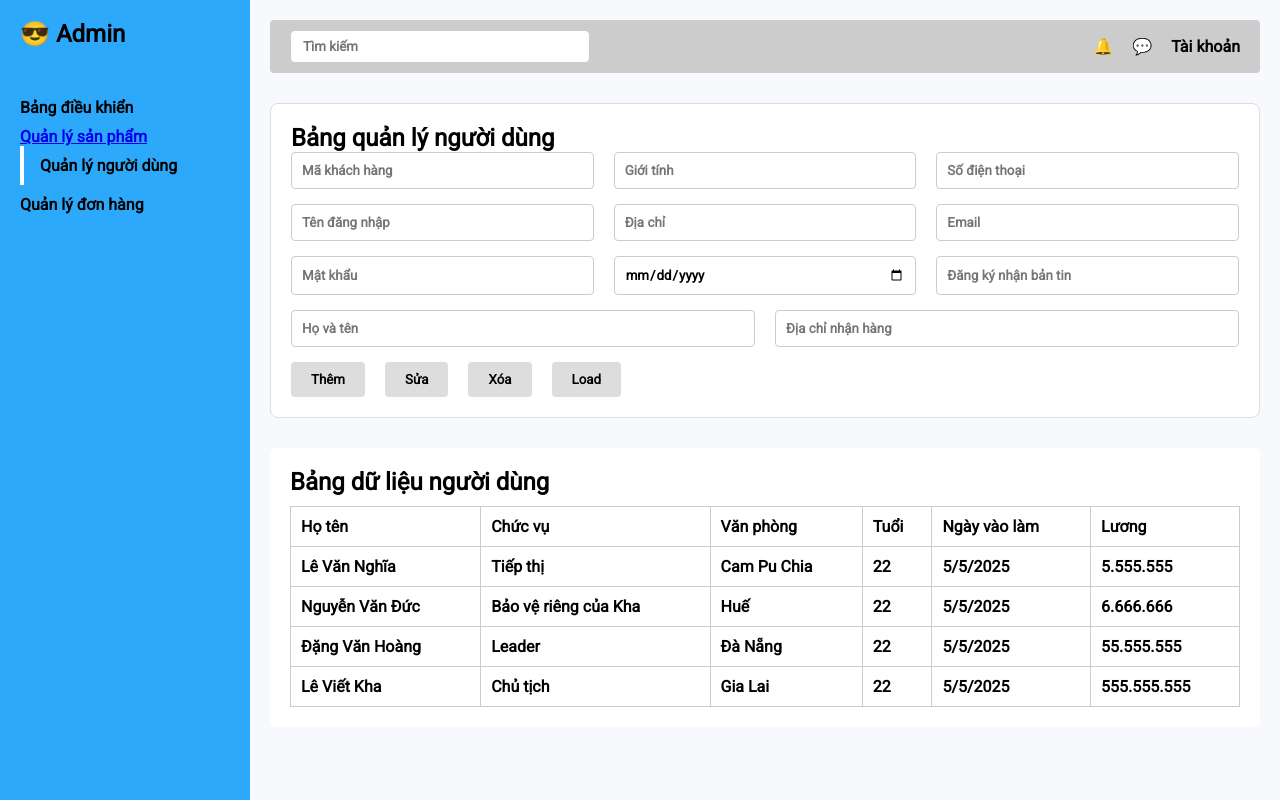
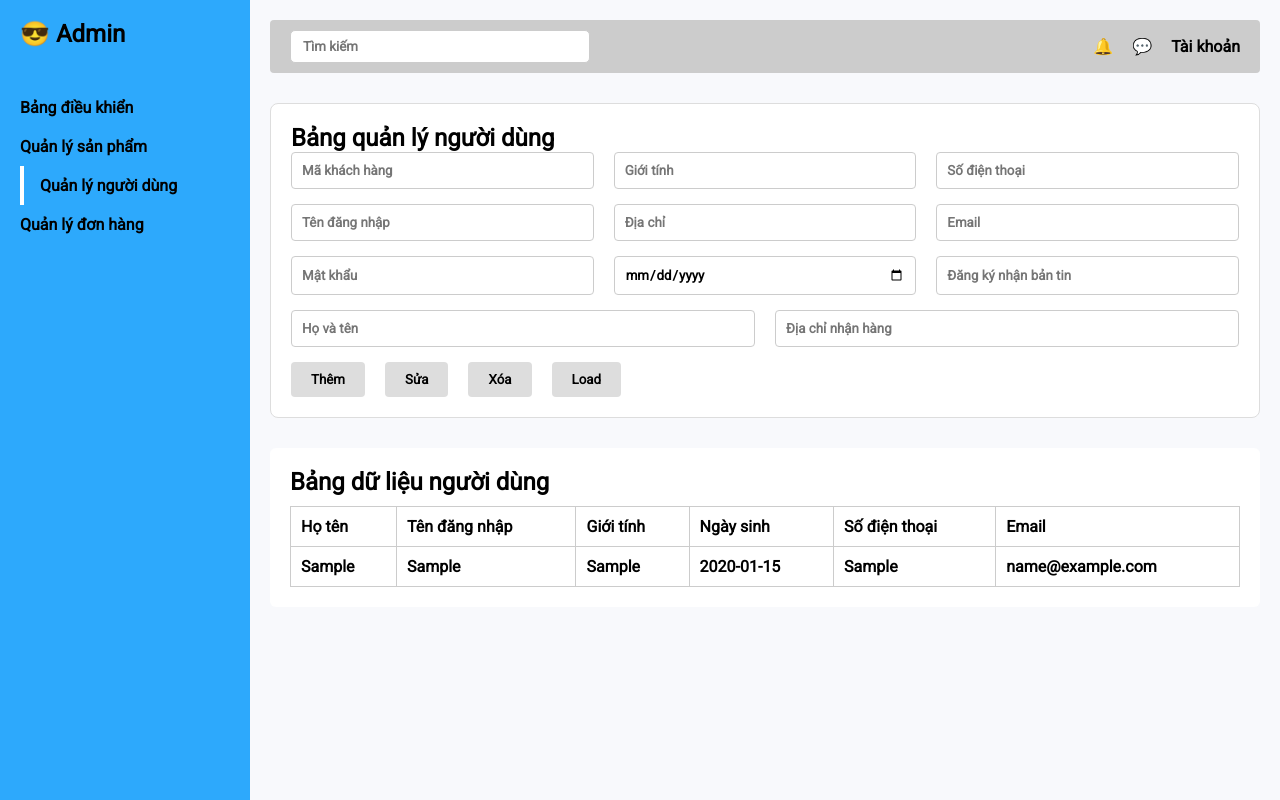
Before and after one commit to Danghoang2004/Group5_QuanLyBanSach, a Flask app: page /quanlynguoidung in a window 1280 px wide. Run offline with Flask 3, Linux system fonts and the light colour scheme; tables that the repository leaves empty hold one stand-in row (values such as "Sample post").

Commit message:
quanlynguoidung

```diff
--- a/app.py
+++ b/app.py
@@ -1,4 +1,4 @@
-from flask import Flask, render_template, request, redirect, session, flash, url_for
+from flask import Flask, jsonify, render_template, request, redirect, session, flash, url_for
 from mysql.connector import connect, Error
 import config
 import uuid
@@ -222,6 +222,73 @@ def quan_ly_san_pham():
 def quan_ly_nguoi_dung():
     return render_template("quanlynguoidung_admin.html")
 
+@app.route("/api/users", methods=["GET"])
+def api_get_users():
+    users = KhachHang.query.all()
+    result = []
+    for user in users:
+        result.append({
+            "makhachhang": user.makhachhang,
+            "tendangnhap": user.tendangnhap,
+            "hoten": user.hoten,
+            "gioitinh": user.gioitinh,
+            "diachi": user.diachi,
+            "sodienthoai": user.sodienthoai,
+            "email": user.email,
+            "ngaysinh": user.ngaysinh.strftime('%Y-%m-%d') if user.ngaysinh else "",
+            "dangkinhanbangtin": user.dangkinhanbangtin,
+            "diachinhanhang": user.diachinhanhang
+        })
+    return jsonify(result)
+
+@app.route("/api/users", methods=["POST"])
+def api_add_user():
+    data = request.json
+    new_user = KhachHang(
+        makhachhang=get_so_ngau_nhien(),
+        tendangnhap=data["tendangnhap"],
+        matkhau=generate_password_hash(data["matkhau"]),
+        hoten=data["hoten"],
+        gioitinh=data["gioitinh"],
+        diachi=data["diachi"],
+        diachinhanhang=data["diachinhanhang"],
+        ngaysinh=datetime.strptime(data["ngaysinh"], "%Y-%m-%d") if data["ngaysinh"] else None,
+        sodienthoai=data["sodienthoai"],
+        email=data["email"],
+        dangkinhanbangtin=data["dangkinhanbangtin"]
+    )
+    db.session.add(new_user)
+    db.session.commit()
+    return jsonify({"success": True})
+
+@app.route("/api/users/<makhachhang>", methods=["PUT"])
+def api_update_user(makhachhang):
+    data = request.json
+    user = KhachHang.query.get(makhachhang)
+    if not user:
+        return jsonify({"success": False, "error": "User not found"}), 404
+
+    user.tendangnhap = data["tendangnhap"]
+    user.hoten = data["hoten"]
+    user.gioitinh = data["gioitinh"]
+    user.diachi = data["diachi"]
+    user.diachinhanhang = data["diachinhanhang"]
+    user.ngaysinh = datetime.strptime(data["ngaysinh"], "%Y-%m-%d") if data["ngaysinh"] else None
+    user.sodienthoai = data["sodienthoai"]
+    user.email = data["email"]
+    user.dangkinhanbangtin = data["dangkinhanbangtin"]
+    db.session.commit()
+    return jsonify({"success": True})
+
+@app.route("/api/users/<makhachhang>", methods=["DELETE"])
+def api_delete_user(makhachhang):
+    user = KhachHang.query.get(makhachhang)
+    if not user:
+        return jsonify({"success": False, "error": "User not found"}), 404
+    db.session.delete(user)
+    db.session.commit()
+    return jsonify({"success": True})
+
 @app.route("/quanlydonhang")
 def quan_ly_don_hang():
     return render_template("quanlydonhang_admin.html")
--- a/templates/quanlynguoidung_admin.html
+++ b/templates/quanlynguoidung_admin.html
@@ -14,7 +14,7 @@
       <nav>
         <ul>
           <li><a href="{{ url_for('bang_dieu_khien') }}">Bảng điều khiển</a></li>
-          <li"><a href="{{ url_for('quan_ly_san_pham') }}">Quản lý sản phẩm</a></li>
+          <li><a href="{{ url_for('quan_ly_san_pham') }}">Quản lý sản phẩm</a></li>
           <li class="active"><a href="{{ url_for('quan_ly_nguoi_dung') }}">Quản lý người dùng</a></li>
           <li><a href="{{ url_for('quan_ly_don_hang') }}">Quản lý đơn hàng</a></li>
         </ul>
@@ -35,29 +35,29 @@
         <h2>Bảng quản lý người dùng</h2>
         <form class="user-form">
           <div class="form-group">
-            <input type="text" placeholder="Mã khách hàng">
-            <input type="text" placeholder="Giới tính">
-            <input type="text" placeholder="Số điện thoại">
+            <input type="text" id="makhachhang" placeholder="Mã khách hàng">
+            <input type="text" id="gioitinh" placeholder="Giới tính">
+            <input type="text" id="sodienthoai" placeholder="Số điện thoại">
           </div>
           <div class="form-group">
-            <input type="text" placeholder="Tên đăng nhập">
-            <input type="text" placeholder="Địa chỉ">
-            <input type="email" placeholder="Email">
+            <input type="text" id="tendangnhap" placeholder="Tên đăng nhập">
+            <input type="text" id="diachi" placeholder="Địa chỉ">
+            <input type="email" id="email" placeholder="Email">
           </div>
           <div class="form-group">
-            <input type="password" placeholder="Mật khẩu">
-            <input type="date" placeholder="Ngày sinh">
-            <input type="text" placeholder="Đăng ký nhận bản tin">
+            <input type="password" id="matkhau" placeholder="Mật khẩu">
+            <input type="date" id="ngaysinh" placeholder="Ngày sinh">
+            <input type="text" id="dangkinhanbangtin" placeholder="Đăng ký nhận bản tin">
           </div>
           <div class="form-group">
-            <input type="text" placeholder="Họ và tên">
-            <input type="text" placeholder="Địa chỉ nhận hàng">
+            <input type="text" id="hoten" placeholder="Họ và tên">
+            <input type="text" id="diachinhanhang" placeholder="Địa chỉ nhận hàng">
           </div>
           <div class="buttons">
-            <button type="button">Thêm</button>
-            <button type="submit">Sửa</button>
-            <button type="button">Xóa</button>
-            <button type="submit">Load</button>
+            <button type="button" id="btnThem">Thêm</button>
+            <button type="button" id="btnSua">Sửa</button>
+            <button type="button" id="btnXoa">Xóa</button>
+            <button type="button" id="btnLoad">Load</button>
           </div>
         </form>
       </section>
@@ -68,50 +68,102 @@
           <thead>
             <tr>
               <th>Họ tên</th>
-              <th>Chức vụ</th>
-              <th>Văn phòng</th>
-              <th>Tuổi</th>
-              <th>Ngày vào làm</th>
-              <th>Lương</th>
+              <th>Tên đăng nhập</th>
+              <th>Giới tính</th>
+              <th>Ngày sinh</th>
+              <th>Số điện thoại</th>
+              <th>Email</th>
             </tr>
           </thead>
-          <tbody>
-            <tr>
-              <td>Lê Văn Nghĩa</td>
-              <td>Tiếp thị</td>
-              <td>Cam Pu Chia</td>
-              <td>22</td>
-              <td>5/5/2025</td>
-              <td>5.555.555</td>
-            </tr>
-            <tr>
-              <td>Nguyễn Văn Đức</td>
-              <td>Bảo vệ riêng của Kha</td>
-              <td>Huế</td>
-              <td>22</td>
-              <td>5/5/2025</td>
-              <td>6.666.666</td>
-            </tr>
-            <tr>
-              <td>Đặng Văn Hoàng</td>
-              <td>Leader</td>
-              <td>Đà Nẵng</td>
-              <td>22</td>
-              <td>5/5/2025</td>
-              <td>55.555.555</td>
-            </tr>
-            <tr>
-              <td>Lê Viết Kha</td>
-              <td>Chủ tịch</td>
-              <td>Gia Lai</td>
-              <td>22</td>
-              <td>5/5/2025</td>
-              <td>555.555.555</td>
-            </tr>
-          </tbody>
+          <tbody id="userTableBody"></tbody>
         </table>
       </section>
     </main>
   </div>
+
+<script>
+let selectedUserId = "";
+
+    document.addEventListener("DOMContentLoaded", function () {
+    document.getElementById("btnLoad").addEventListener("click", loadUsers);
+    document.getElementById("btnThem").addEventListener("click", addUser);
+    document.getElementById("btnSua").addEventListener("click", updateUser);
+    document.getElementById("btnXoa").addEventListener("click", deleteUser);
+    loadUsers();
+});
+
+function getInputData() {
+    return {
+        tendangnhap: document.getElementById("tendangnhap").value,
+        matkhau: document.getElementById("matkhau").value,
+        hoten: document.getElementById("hoten").value,
+        gioitinh: document.getElementById("gioitinh").value,
+        diachi: document.getElementById("diachi").value,
+        diachinhanhang: document.getElementById("diachinhanhang").value,
+        sodienthoai: document.getElementById("sodienthoai").value,
+        email: document.getElementById("email").value,
+        ngaysinh: document.getElementById("ngaysinh").value,
+        dangkinhanbangtin: document.getElementById("dangkinhanbangtin").value === "1"
+    };
+}
+
+function loadUsers() {
+    fetch("/api/users")
+        .then(res => res.json())
+        .then(data => {
+            const tbody = document.getElementById("userTableBody");
+            tbody.innerHTML = "";
+            data.forEach(user => {
+                const tr = document.createElement("tr");
+                tr.innerHTML = `
+                    <td>${user.hoten}</td>
+                    <td>${user.tendangnhap}</td>
+                    <td>${user.gioitinh}</td>
+                    <td>${user.ngaysinh}</td>
+                    <td>${user.sodienthoai}</td>
+                    <td>${user.email}</td>
+                `;
+                tr.addEventListener("click", () => {
+                    selectedUserId = user.makhachhang;
+                    for (let key in user) {
+                        const el = document.getElementById(key);
+                        if (el) el.value = user[key];
+                    }
+                });
+                tbody.appendChild(tr);
+            });
+        });
+}
+
+function addUser() {
+    const data = getInputData();
+    if (!data.tendangnhap || !data.matkhau) {
+        alert("Vui lòng nhập tên đăng nhập và mật khẩu.");
+        return;
+    }
+    fetch("/api/users", {
+        method: "POST",
+        headers: { "Content-Type": "application/json" },
+        body: JSON.stringify(data)
+    }).then(() => loadUsers());
+}
+
+function updateUser() {
+    if (!selectedUserId) return alert("Vui lòng chọn người dùng để sửa.");
+    const data = getInputData();
+    fetch(`/api/users/${selectedUserId}`, {
+        method: "PUT",
+        headers: { "Content-Type": "application/json" },
+        body: JSON.stringify(data)
+    }).then(() => loadUsers());
+}
+
+function deleteUser() {
+    if (!selectedUserId) return alert("Vui lòng chọn người dùng để xóa.");
+    fetch(`/api/users/${selectedUserId}`, {
+        method: "DELETE"
+    }).then(() => loadUsers());
+}
+</script>
 </body>
 </html>
```
